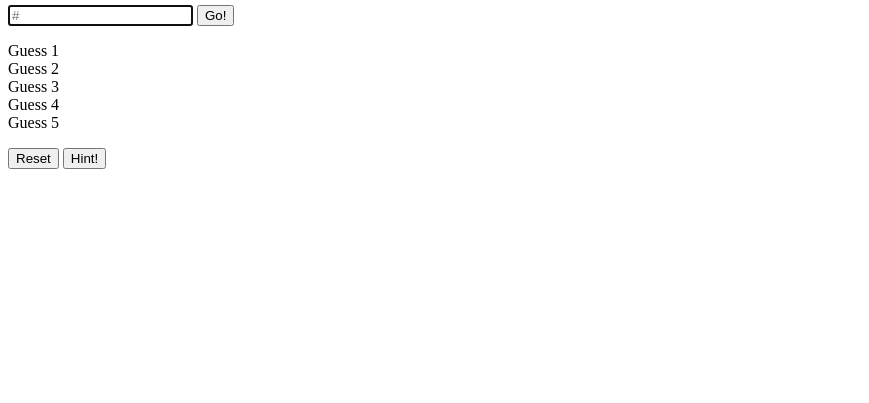
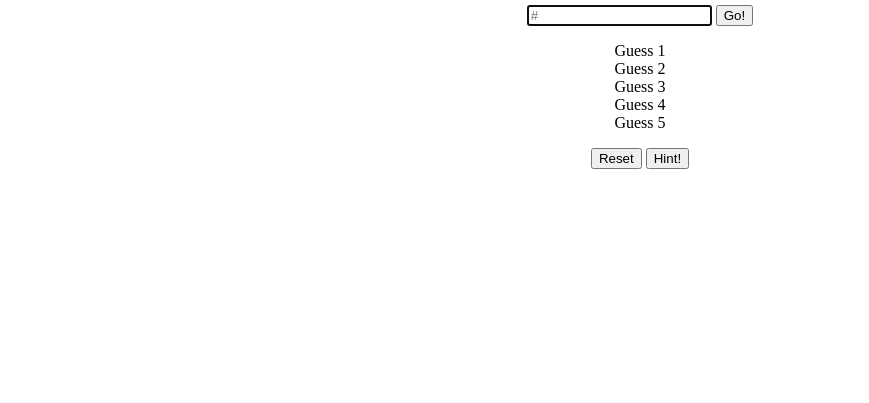
Before and after one commit to Kiro705/Guessing_Game, a plain HTML site: page index.html in a window 1280 px wide. Shown: the part 122-525 px from the top of the page, without its empty margins (0-869 px from the left). Drawn offline with Linux system fonts and the light colour scheme.

Commit message:
added some more tags and centered things

```diff
--- a/index.html
+++ b/index.html
@@ -6,7 +6,7 @@
   </head>
   <body>
 
-      <div id='app'>
+      <div id='app' class='center'>
 
         <div id='headers'>
           <h1>The Guessing Game</h1>
@@ -15,17 +15,17 @@
 
         <div id='main'>
           <div id='input-parent'>
-            <input placeholder="#" maxlength='3' autofocus=autofocus></input>
-            <button>Go!</button>
+            <input id='player-input' placeholder="#" maxlength='3' autofocus=autofocus></input>
+            <button id='submit'>Go!</button>
           </div>
 
           <div id='guesses'>
             <ul>
-              <li>Guess 1</li>
-              <li>Guess 2</li>
-              <li>Guess 3</li>
-              <li>Guess 4</li>
-              <li>Guess 5</li>
+              <li class='guess'>Guess 1</li>
+              <li class='guess'>Guess 2</li>
+              <li class='guess'>Guess 3</li>
+              <li class='guess'>Guess 4</li>
+              <li class='guess'>Guess 5</li>
             </ul>
           </div>
 
--- a/style.css
+++ b/style.css
@@ -10,6 +10,9 @@ img {
   width: 200px;
   height: 100px;
 }
+.guess{
+
+}
 #footer {
   width: 100%;
   border-top: solid 2px black;
@@ -17,3 +20,9 @@ img {
   position: fixed;
   bottom: 0;
 }
+#player-input {
+
+}
+#submit {
+
+}
```
